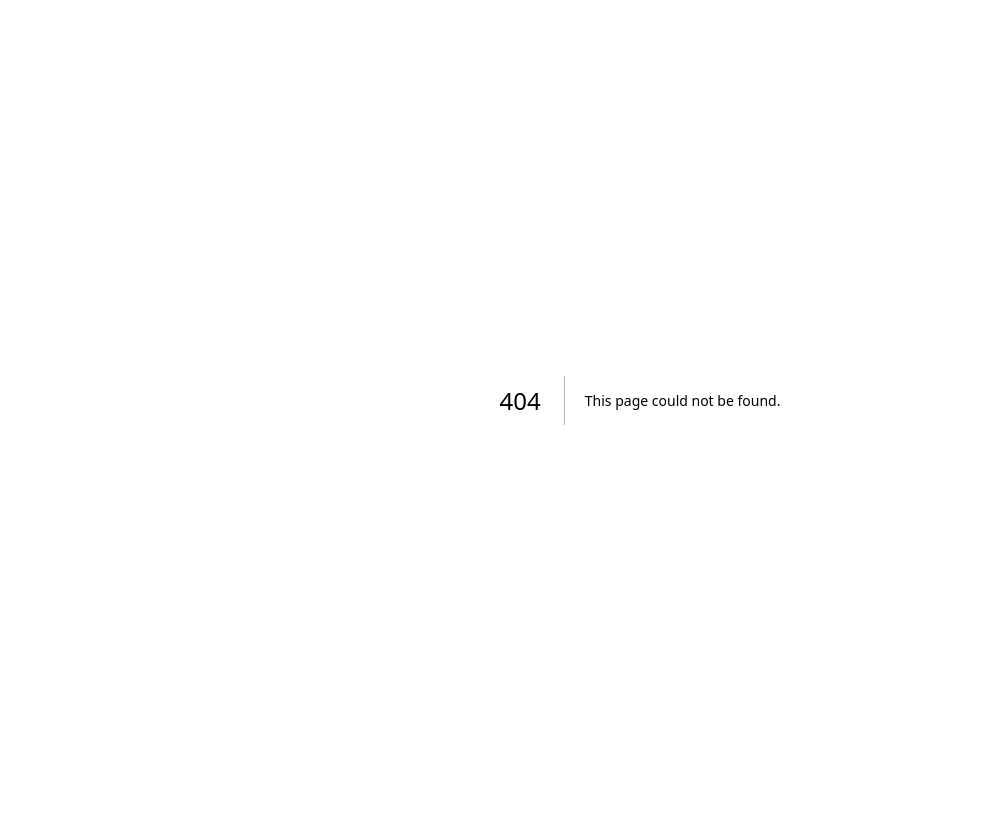
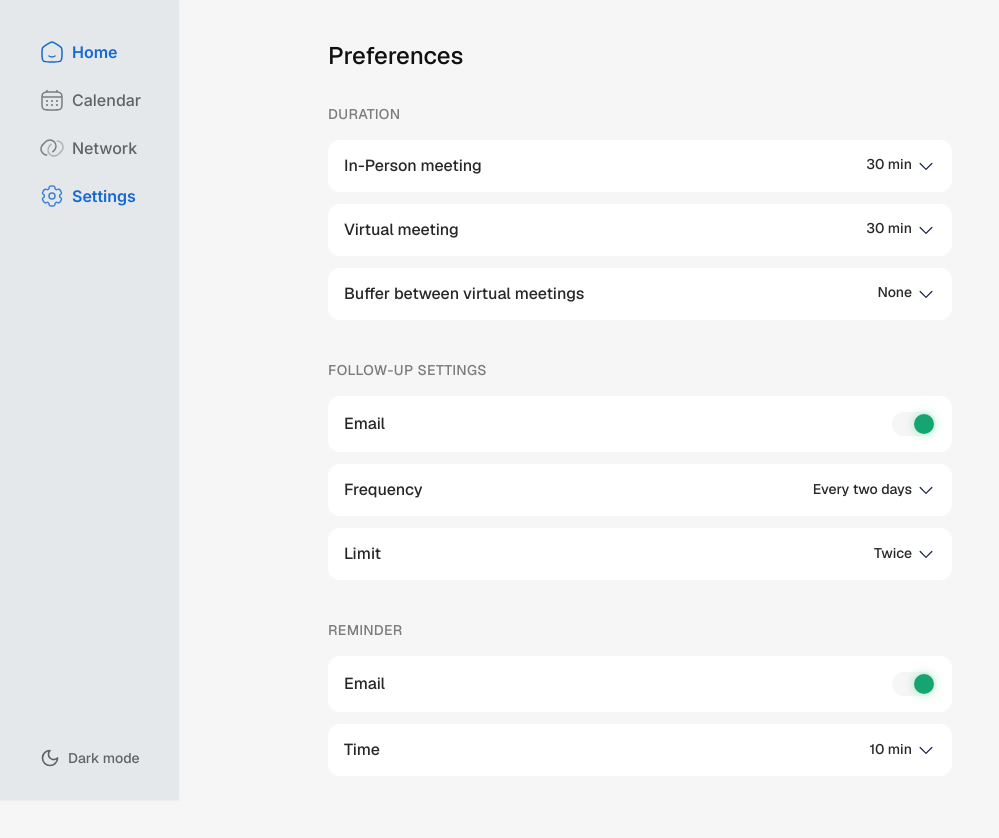
Before and after one commit to tanush-yadav/next-mavy, a Next.js app: page /settings/preferences in a window 1280 px wide. Before the commit this address had no page. Shown: the top 838 px of the page, without its empty margins (0-999 px from the left). Before the commit the page ends 800 px from the top, so only its background shows below. Built offline with nearby package versions, Linux system fonts and the light colour scheme; a web font is replaced by a local one.

Commit message:
chore; preferences page.

```diff
--- /dev/null
+++ b/app/settings/availability/page.tsx
@@ -0,0 +1,8 @@
+export default function AvailabilityPage() {
+  return (
+    <div>
+      <h1 className="text-2xl font-medium text-[#101010]">Availability</h1>
+      {/* Add availability content */}
+    </div>
+  )
+}
--- /dev/null
+++ b/app/settings/integrations/page.tsx
@@ -0,0 +1,8 @@
+export default function IntegrationsPage() {
+  return (
+    <div>
+      <h1 className="text-2xl font-medium text-[#101010]">Integrations</h1>
+      {/* Add integrations content */}
+    </div>
+  )
+}
--- /dev/null
+++ b/app/settings/layout.tsx
@@ -0,0 +1,18 @@
+'use client'
+
+import { Sidebar } from '@/components/layout/Sidebar'
+
+export default function SettingsLayout({
+  children,
+}: {
+  children: React.ReactNode
+}) {
+  return (
+    <div className="min-h-screen bg-background">
+      <Sidebar />
+      <div className="min-h-screen bg-[#f6f6f6]">
+        <div className="max-w-[1280px] mx-auto p-8">{children}</div>
+      </div>
+    </div>
+  )
+}
--- /dev/null
+++ b/app/settings/locations/page.tsx
@@ -0,0 +1,8 @@
+export default function LocationsPage() {
+  return (
+    <div>
+      <h1 className="text-2xl font-medium text-[#101010]">Locations</h1>
+      {/* Add locations content */}
+    </div>
+  )
+}
--- /dev/null
+++ b/app/settings/page.tsx
@@ -0,0 +1,5 @@
+import { redirect } from 'next/navigation'
+
+export default function SettingsPage() {
+  redirect('/settings/preferences')
+}
--- /dev/null
+++ b/app/settings/preferences/page.tsx
@@ -0,0 +1,132 @@
+import { DownArrow } from '@/components/icons/DownArrow'
+
+const PreferencesPage = () => {
+  return (
+    <div className="w-full min-h-screen bg-[#f6f6f6]">
+      <div className="max-w-2xl mx-auto pt-2 px-6">
+        <div className="text-2xl font-medium text-[#101010] mb-6">
+          Preferences
+        </div>
+
+        {/* Main content area with scroll */}
+        <div className="space-y-4 pb-6 max-h-[calc(100vh-120px)] overflow-y-auto">
+          {/* Duration div */}
+          <div className="space-y-2 py-2">
+            <div className="text-sm font-medium text-black/50 uppercase tracking-wide">
+              Duration
+            </div>
+            <div className="space-y-3 py-2">
+              <div className="h-fill w-full p-4 bg-white rounded-xl justify-between items-center inline-flex">
+                <div className="opacity-90 text-[#101010] text-base font-medium leading-tight">
+                  In-Person meeting
+                </div>
+                <div className="justify-start items-start gap-1 flex">
+                  <div className="opacity-90 text-[#101010] text-sm font-medium leading-tight">
+                    30 min
+                  </div>
+                  <DownArrow className="w-5 h-5" />
+                </div>
+              </div>
+
+              <div className="h-full w-full p-4 bg-white rounded-xl justify-between items-center inline-flex">
+                <div className="opacity-90 text-[#101010] text-base font-medium leading-tight">
+                  Virtual meeting
+                </div>
+                <div className="justify-start items-start gap-1 flex">
+                  <div className="opacity-90 text-[#101010] text-sm font-medium leading-tight">
+                    30 min
+                  </div>
+                  <DownArrow className="w-5 h-5" />
+                </div>
+              </div>
+
+              <div className="h-full w-full p-4 bg-white rounded-xl justify-between items-center inline-flex">
+                <div className="opacity-90 text-[#101010] text-base font-medium leading-tight">
+                  Buffer between virtual meetings
+                </div>
+                <div className="justify-start items-start gap-1 flex">
+                  <div className="opacity-90 text-[#101010] text-sm font-medium leading-tight">
+                    None
+                  </div>
+                  <DownArrow className="w-5 h-5" />
+                </div>
+              </div>
+            </div>
+          </div>
+
+          {/* Follow-up Settings div */}
+          <div className="space-y-2 py-2">
+            <div className="text-sm font-medium text-black/50 uppercase tracking-wide">
+              Follow-up settings
+            </div>
+            <div className="space-y-3 py-2">
+              <div className="h-full w-full p-4 bg-white rounded-xl justify-between items-center inline-flex">
+                <div className="opacity-90 text-[#101010] text-base font-medium leading-tight">
+                  Email
+                </div>
+                <div className="w-11 h-6 p-0.5 bg-[#f6f6f6] rounded-[44px] justify-end items-center gap-2 inline-flex">
+                  <div className="w-5 h-5 bg-[#16a570] rounded-full shadow-[0px_0px_10.199999809265137px_0px_rgba(27,193,108,0.37)]" />
+                </div>
+              </div>
+
+              <div className="h-full w-full p-4 bg-white rounded-xl justify-between items-center inline-flex">
+                <div className="opacity-90 text-[#101010] text-base font-medium leading-tight">
+                  Frequency
+                </div>
+                <div className="justify-start items-center gap-1 flex">
+                  <div className="opacity-90 text-[#101010] text-sm font-medium leading-tight">
+                    Every two days
+                  </div>
+                  <DownArrow className="w-5 h-5" />
+                </div>
+              </div>
+
+              <div className="h-full w-full p-4 bg-white rounded-xl justify-between items-center inline-flex">
+                <div className="opacity-90 text-[#101010] text-base font-medium leading-tight">
+                  Limit
+                </div>
+                <div className="justify-start items-center gap-1 flex">
+                  <div className="opacity-90 text-[#101010] text-sm font-medium leading-tight">
+                    Twice
+                  </div>
+                  <DownArrow className="w-5 h-5" />
+                </div>
+              </div>
+            </div>
+          </div>
+
+          {/* Reminder div */}
+          <div className="space-y-2 py-2">
+            <div className="text-sm font-medium text-black/50 uppercase tracking-wide">
+              Reminder
+            </div>
+            <div className="space-y-3 py-2">
+              <div className="h-full w-full p-4 bg-white rounded-xl justify-between items-center inline-flex">
+                <div className="opacity-90 text-[#101010] text-base font-medium leading-tight">
+                  Email
+                </div>
+                <div className="w-11 h-6 p-0.5 bg-[#f6f6f6] rounded-[44px] justify-end items-center gap-2 inline-flex">
+                  <div className="w-5 h-5 bg-[#16a570] rounded-full shadow-[0px_0px_10.199999809265137px_0px_rgba(27,193,108,0.37)]" />
+                </div>
+              </div>
+
+              <div className="h-full w-full p-4 bg-white rounded-xl justify-between items-center inline-flex">
+                <div className="opacity-90 text-[#101010] text-base font-medium leading-tight">
+                  Time
+                </div>
+                <div className="justify-start items-center gap-1 flex">
+                  <div className="opacity-90 text-[#101010] text-sm font-medium leading-tight">
+                    10 min
+                  </div>
+                  <DownArrow className="w-5 h-5" />
+                </div>
+              </div>
+            </div>
+          </div>
+        </div>
+      </div>
+    </div>
+  )
+}
+
+export default PreferencesPage
--- /dev/null
+++ b/components/icons/DownArrow.tsx
@@ -0,0 +1,26 @@
+import React from 'react'
+
+interface IconProps extends React.SVGProps<SVGSVGElement> {
+  color?: string
+}
+
+export function DownArrow({ color = '#1c274c', ...props }: IconProps) {
+  return (
+    <svg
+      fill="none"
+      height="24"
+      viewBox="0 0 24 24"
+      width="24"
+      xmlns="http://www.w3.org/2000/svg"
+      {...props}
+    >
+      <path
+        stroke={color}
+        strokeWidth="1.5"
+        strokeLinecap="round"
+        strokeLinejoin="round"
+        d="M19 9l-7 7-7-7"
+      />
+    </svg>
+  )
+}
--- a/components/layout/Sidebar.tsx
+++ b/components/layout/Sidebar.tsx
@@ -6,6 +6,8 @@ import { HomeIcon } from '@/components/icons/HomeIcon'
 import { NetworkIcon } from '@/components/icons/NetworkIcon'
 import { Moon, Sun } from 'lucide-react'
 import { useTheme } from 'next-themes'
+import Link from 'next/link'
+import { usePathname } from 'next/navigation'
 import { useState } from 'react'
 
 interface NavItemProps {
@@ -13,17 +15,28 @@ interface NavItemProps {
   text: string
   active?: boolean
   onClick?: () => void
+  href?: string
+  subItems?: { text: string; href: string }[]
 }
 
-function NavItem({ icon, text, active = false, onClick }: NavItemProps) {
+function NavItem({
+  icon,
+  text,
+  active = false,
+  onClick,
+  href,
+  subItems,
+}: NavItemProps) {
   const { theme } = useTheme()
+  const [isSubMenuOpen, setIsSubMenuOpen] = useState(active && !!subItems)
+  const pathname = usePathname()
 
   // Decide which icon component to render
   const IconComponent = (() => {
     switch (icon) {
       case 'calendar':
         return CalendarIcon
-      case 'config':
+      case 'settings':
         return ConfigIcon
       case 'network':
         return NetworkIcon
@@ -32,7 +45,6 @@ function NavItem({ icon, text, active = false, onClick }: NavItemProps) {
     }
   })()
 
-  // Use #FFFFFF for dark mode, otherwise use the original logic
   const iconColor =
     theme === 'dark'
       ? '#FFFFFF'
@@ -40,11 +52,8 @@ function NavItem({ icon, text, active = false, onClick }: NavItemProps) {
       ? 'hsl(var(--primary-blue))'
       : 'currentColor'
 
-  return (
-    <button
-      onClick={onClick}
-      className={`flex items-center gap-2 ${active ? '' : 'opacity-60'}`}
-    >
+  const content = (
+    <>
       <IconComponent color={iconColor} />
       <span
         className={`text-base font-inter ${
@@ -55,33 +64,80 @@ function NavItem({ icon, text, active = false, onClick }: NavItemProps) {
       >
         {text}
       </span>
-    </button>
+    </>
+  )
+
+  return (
+    <div>
+      {href ? (
+        <Link
+          href={href}
+          className={`flex items-center gap-2 ${active ? '' : 'opacity-60'}`}
+          onClick={() => {
+            if (subItems) setIsSubMenuOpen(!isSubMenuOpen)
+            onClick?.()
+          }}
+        >
+          {content}
+        </Link>
+      ) : (
+        <button
+          onClick={() => {
+            if (subItems) setIsSubMenuOpen(!isSubMenuOpen)
+            onClick?.()
+          }}
+          className={`flex items-center gap-2 ${active ? '' : 'opacity-60'}`}
+        >
+          {content}
+        </button>
+      )}
+
+      {subItems && isSubMenuOpen && (
+        <div className="ml-6 mt-2 flex flex-col gap-2">
+          {subItems.map((item) => (
+            <Link
+              key={item.text}
+              href={item.href}
+              className={`text-sm ${
+                pathname === item.href
+                  ? 'font-semibold text-primary-blue dark:text-white'
+                  : 'font-medium text-foreground/60 dark:text-white/60'
+              }`}
+            >
+              {item.text}
+            </Link>
+          ))}
+        </div>
+      )}
+    </div>
   )
 }
 
 export function Sidebar() {
-  const [activeNav, setActiveNav] = useState('Home')
+  const pathname = usePathname()
   const { theme, setTheme } = useTheme()
 
   const navItems = [
-    { icon: 'home', text: 'Home' },
-    { icon: 'calendar', text: 'Calendar' },
-    { icon: 'network', text: 'Network' },
-    { icon: 'config', text: 'Config' },
+    { icon: 'home', text: 'Home', href: '/' },
+    { icon: 'calendar', text: 'Calendar', href: '/calendar' },
+    { icon: 'network', text: 'Network', href: '/network' },
+    {
+      icon: 'settings',
+      text: 'Settings',
+      href: '/settings',
+    },
   ]
 
   return (
     <div className="fixed left-0 top-0 h-screen w-[14%] bg-sidebar-bg shadow-sm flex flex-col">
       <div className="pl-10 pt-10 flex flex-col gap-15 h-full">
         {/* Navigation */}
-        <div className="flex flex-col gap-4">
+        <div className="flex flex-col gap-6">
           {navItems.map((item) => (
             <NavItem
               key={item.text}
-              icon={item.icon}
-              text={item.text}
-              active={item.text === activeNav}
-              onClick={() => setActiveNav(item.text)}
+              {...item}
+              active={pathname.startsWith(item.href)}
             />
           ))}
         </div>
--- a/components/schedule/Schedule.tsx
+++ b/components/schedule/Schedule.tsx
@@ -1,6 +1,6 @@
 'use client'
 import Image from 'next/image'
-import { useRef } from 'react'
+import { useEffect, useRef, useState } from 'react'
 import { ScheduleCard } from './ScheduleCard'
 import { TimelineSegment } from './TimelineSegment'
 
@@ -45,7 +45,8 @@ interface ScheduleProps {
 
 export function Schedule({ minHeight }: ScheduleProps) {
   const containerRef = useRef<HTMLDivElement>(null)
-  const scrollContainerRef = useRef<HTMLDivElement>(null)
+  const [pxPerMinute, setPxPerMinute] = useState(0.5)
+  const CARD_HEIGHT = 80 // Height of each schedule card including padding
 
   // Sample event data
   const events = [
@@ -63,31 +64,49 @@ export function Schedule({ minHeight }: ScheduleProps) {
       end: '4:00PM',
     },
     {
-      title: 'Shubham <> Tanush',
-      time: '4:00PM - 4:30PM',
-      start: '4:00PM',
-      end: '4:30PM',
-    },
-    {
-      title: 'Shubham <> Tanush',
-      time: '5:30PM - 6:00PM',
-      start: '5:30PM',
-      end: '6:00PM',
-    },
-    {
       title: 'Shubham <> Steven',
       time: '7:00PM - 8:00PM',
       start: '7:00PM',
       end: '8:00PM',
-    },
+    }
   ]
 
-  // Fixed spacing between cards
-  const CARD_SPACING = {
-    FIRST: 0, // First card starts at top
-    SECOND: 15, // Second card has 15px margin
-    THIRD: 90, // Third card has 90px margin
-  }
+  // Convert each event's start/end to minutes for spacing logic
+  const eventsWithMinutes = events.map((ev) => ({
+    ...ev,
+    startMinutes: convertTimeToMinutes(ev.start),
+    endMinutes: convertTimeToMinutes(ev.end),
+  }))
+
+  // Calculate total time span
+  const earliestStart = Math.min(
+    ...eventsWithMinutes.map((e) => e.startMinutes)
+  )
+  const latestEnd = Math.max(...eventsWithMinutes.map((e) => e.endMinutes))
+  const totalTimeSpan = latestEnd - earliestStart
+
+  useEffect(() => {
+    if (!containerRef.current) return
+
+    const containerHeight = minHeight || containerRef.current.clientHeight
+    const headerHeight = 80 // Approximate header height
+    const availableHeight = containerHeight - headerHeight
+
+    // Total space needed for cards
+    const totalCardsHeight = eventsWithMinutes.length * CARD_HEIGHT
+
+    // Remaining space for gaps
+    const availableForGaps = availableHeight - totalCardsHeight
+
+    // Calculate optimal scale
+    const maxScale = 0.5 // 0.3px per minute (18px per hour)
+    const minScale = 0.05 // 0.05px per minute (3px per hour)
+
+    let scale = availableForGaps / totalTimeSpan
+    scale = Math.min(maxScale, Math.max(minScale, scale))
+
+    setPxPerMinute(scale)
+  }, [eventsWithMinutes.length, totalTimeSpan, minHeight])
 
   return (
     <div
@@ -98,24 +117,23 @@ export function Schedule({ minHeight }: ScheduleProps) {
         bg-card
         rounded-xl
         shadow-[0px_4px_33.2px_0px_rgba(0,0,0,0.05)]
-        overflow-hidden
+        overflow-y-auto
       "
     >
       <ScheduleHeader />
 
-      {/* Timeline with fixed card placement */}
-      <div
-        ref={scrollContainerRef}
-        className="relative px-4 pb-6 py-2 h-full overflow-y-auto scroll-smooth"
-      >
+      {/* Timeline with dynamic event placement */}
+      <div className="relative px-4 pb-6 py-2 h-full">
         <div className="absolute left-8 top-0 bottom-0 w-[37px] opacity-10 bg-gradient-to-b from-background via-primary-blue to-background" />
 
         <div className="h-full flex flex-col">
-          {events.map((event, idx) => {
-            // Determine margin based on position
-            let marginTop = 0
-            if (idx === 1) marginTop = CARD_SPACING.SECOND
-            if (idx === 2) marginTop = CARD_SPACING.THIRD
+          {eventsWithMinutes.map((event, idx) => {
+            // Calculate gap from previous event or from earliest start time
+            const previousEnd =
+              idx > 0 ? eventsWithMinutes[idx - 1].endMinutes : earliestStart
+
+            const timeGap = event.startMinutes - previousEnd
+            const marginTop = Math.max(0, timeGap * pxPerMinute)
 
             return (
               <div key={event.title} className="relative" style={{ marginTop }}>
```
